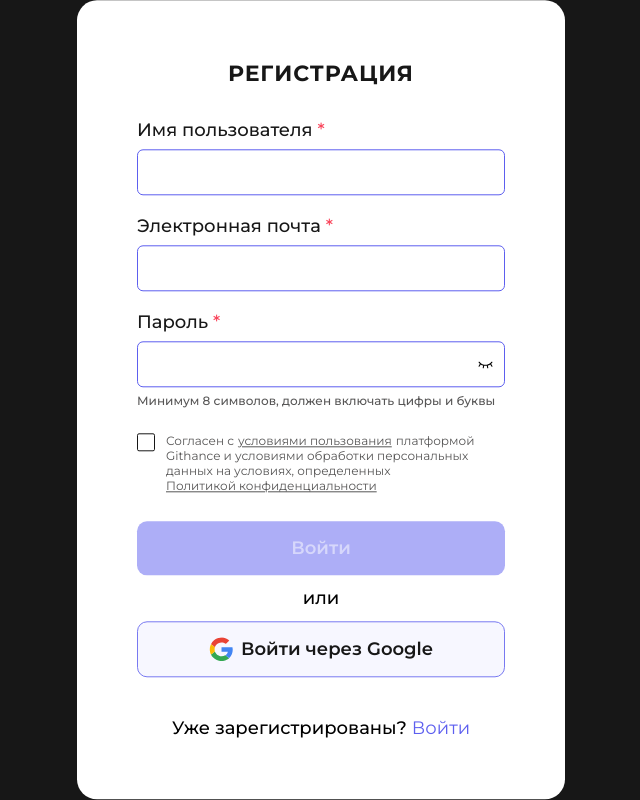
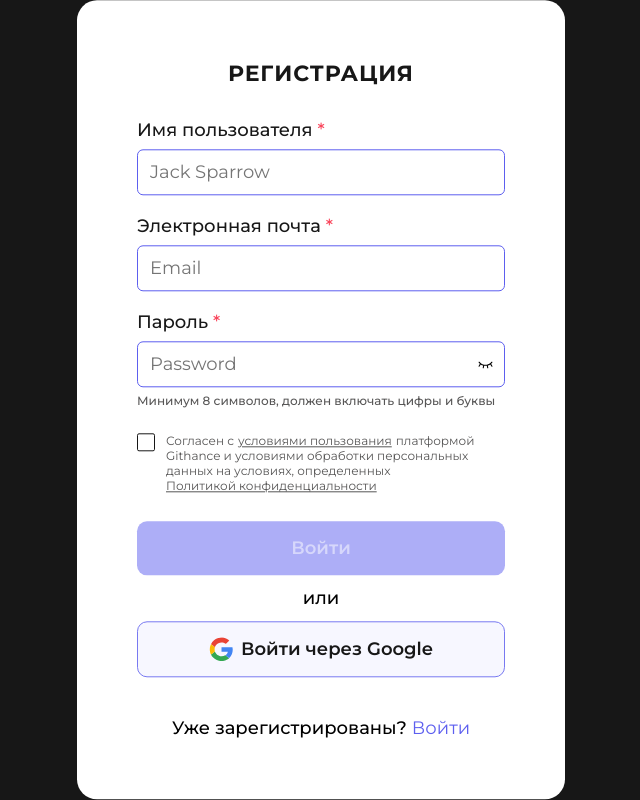
Before and after one commit to Githance/frontend, a React (Create React App) app: page /register in a window 1280 px wide. Shown: the whole page, without its empty margins (319-959 px from the left). Built offline with nearby package versions, Linux system fonts and the light colour scheme.

Commit message:
feat: добавить placeholders для полей ввода

```diff
--- a/src/pages/authentication-page/email-fieldset-auth/email-fieldset-auth.jsx
+++ b/src/pages/authentication-page/email-fieldset-auth/email-fieldset-auth.jsx
@@ -18,6 +18,7 @@ function EmailFieldsetAuth({
     <fieldset className={style.fieldset}>
       <InputLabel htmlFor="email">Электронная почта</InputLabel>
       <EmailInput
+        placeholder="Email"
         className={style.input}
         htmlFor="email"
         register={register}
--- a/src/pages/authentication-page/password-fieldset-auth/password-fieldset-auth.jsx
+++ b/src/pages/authentication-page/password-fieldset-auth/password-fieldset-auth.jsx
@@ -24,6 +24,7 @@ function PasswordFieldsetAuth({
         </Link>
       </div>
       <PasswordInput
+        placeholder="Password"
         className={style.input}
         htmlFor="password"
         register={register}
--- a/src/pages/registration-page/email-fieldset-register/email-fieldset-register.jsx
+++ b/src/pages/registration-page/email-fieldset-register/email-fieldset-register.jsx
@@ -23,6 +23,7 @@ function EmailFieldsetRegister({
         Электронная почта
       </InputLabel>
       <EmailInput
+        placeholder="Email"
         register={register}
         className={style.input}
         errorClassName={
--- a/src/pages/registration-page/password-fieldset-register/password-fieldset-register.jsx
+++ b/src/pages/registration-page/password-fieldset-register/password-fieldset-register.jsx
@@ -24,6 +24,7 @@ function PasswordFieldsetRegister({
         Пароль
       </InputLabel>
       <PasswordInput
+        placeholder="Password"
         register={register}
         className={style.input}
         errorClassName={
--- a/src/pages/registration-page/text-fieldset-register/text-fieldset-register.jsx
+++ b/src/pages/registration-page/text-fieldset-register/text-fieldset-register.jsx
@@ -22,6 +22,7 @@ function TextFieldsetRegister({
         Имя пользователя
       </InputLabel>
       <TextInput
+      placeholder="Jack Sparrow"
         register={register}
         className={style.input}
         errorClassName={
```
